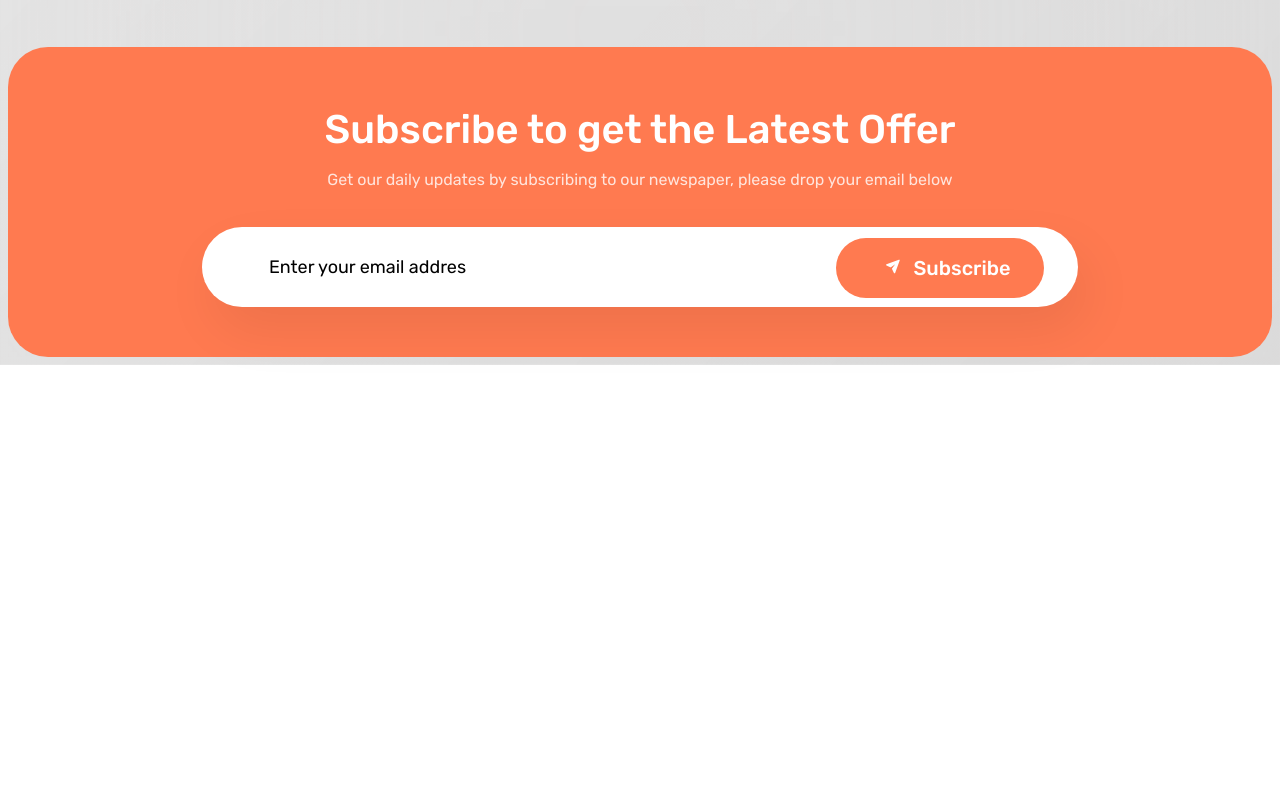
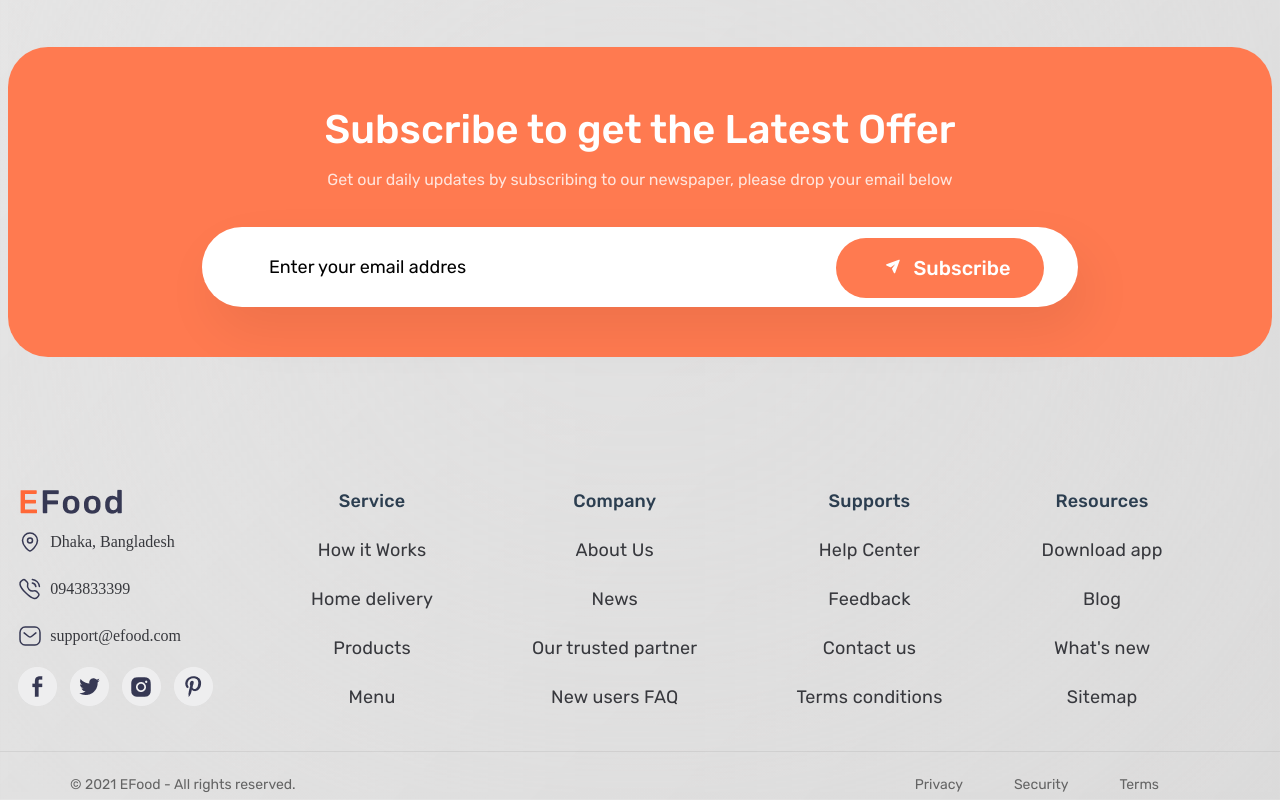
Before and after one commit to Kizya007/deliveryProject, a Vue app: page / in a window 1280 px wide. Shown: the part 5076-5876 px from the top of the page. Before the commit the page ends 5441 px from the top, so only its background shows below. Built offline with nearby package versions, Linux system fonts and the light colour scheme.

Commit message:
create footer and end work landing page

```diff
--- a/src/assets/Footer.scss
+++ b/src/assets/Footer.scss
@@ -0,0 +1,113 @@
+footer {
+  display: flex;
+  align-items: center;
+  justify-content: center;
+  flex-direction: column;
+  .content {
+    display: flex;
+    align-items: center;
+    justify-content: center;
+
+    margin-bottom: 29px;
+
+    margin-top: 120px;
+    .content-block {
+      display: flex;
+      flex-direction: column;
+
+      &__img {
+        width: 106px;
+
+        margin-bottom: 8px;
+      }
+
+      &__image {
+        width: 195px;
+      }
+
+      &__info {
+        display: flex;
+        align-items: center;
+        justify-content: flex-start;
+
+        color: #37383d;
+        font-family: DM Sans;
+        font-size: 16px;
+        font-style: normal;
+        font-weight: 400;
+        line-height: 32px;
+
+        margin-bottom: 15px;
+        margin-right: 130px;
+
+        svg {
+          margin-right: 8px;
+        }
+      }
+    }
+    .right-block {
+      margin-right: 99px;
+
+      &__title {
+        font-family: Rubik;
+        font-size: 18px;
+        font-style: normal;
+        font-weight: 500;
+        line-height: 49px; /* 272.222% */
+        letter-spacing: 0.18px;
+      }
+
+      &__text {
+        color: var(--primary, #37383d);
+        font-family: Rubik;
+        font-size: 18px;
+        font-style: normal;
+        font-weight: 400;
+        line-height: 49px;
+        letter-spacing: 0.18px;
+
+        cursor: pointer;
+      }
+    }
+  }
+  .line {
+    width: 1472px;
+    height: 1px;
+
+    opacity: 0.20000000298023224;
+    background: #969696;
+
+    margin-bottom: 26px;
+  }
+  .privacy {
+    display: flex;
+    align-items: center;
+    justify-content: space-between;
+
+    width: 1140px;
+
+    &-info {
+      color: var(--medium-dark, #646464);
+      font-family: Rubik;
+      font-size: 14px;
+      font-style: normal;
+      font-weight: 400;
+      line-height: 14px;
+    }
+    &-list {
+      display: flex;
+      align-items: center;
+
+      &__item {
+        margin-right: 51px;
+
+        color: var(--medium-dark, #646464);
+        font-family: Rubik;
+        font-size: 14px;
+        font-style: normal;
+        font-weight: 400;
+        line-height: 14px;
+      }
+    }
+  }
+}
--- a/src/components/MainFooter.vue
+++ b/src/components/MainFooter.vue
@@ -1,21 +1,83 @@
 <template>
-    <div>
-
+  <footer>
+    <div class="content">
+      <ul class="content-block">
+        <li class="content-block__img">
+          <img src="@/assets/png/efood.png" alt="" />
+        </li>
+        <li class="content-block__info">
+          <PointIcon />
+          Dhaka, Bangladesh
+        </li>
+        <li class="content-block__info">
+          <PhoneIcon />
+          0943833399
+        </li>
+        <li class="content-block__info">
+          <EmailSendIcon />
+          support@efood.com
+        </li>
+        <li class="content-block__image">
+          <img src="@/assets/png/Sosmed.png" alt="" />
+        </li>
+      </ul>
+      <ul class="right-block">
+        <li class="right-block__title">Service</li>
+        <li class="right-block__text">How it Works</li>
+        <li class="right-block__text">Home delivery</li>
+        <li class="right-block__text">Products</li>
+        <li class="right-block__text">Menu</li>
+      </ul>
+      <ul class="right-block">
+        <li class="right-block__title">Company</li>
+        <li class="right-block__text">About Us</li>
+        <li class="right-block__text">News</li>
+        <li class="right-block__text">Our trusted partner</li>
+        <li class="right-block__text">New users FAQ</li>
+      </ul>
+      <ul class="right-block">
+        <li class="right-block__title">Supports</li>
+        <li class="right-block__text">Help Center</li>
+        <li class="right-block__text">Feedback</li>
+        <li class="right-block__text">Contact us</li>
+        <li class="right-block__text">Terms conditions</li>
+      </ul>
+      <ul class="right-block">
+        <li class="right-block__title">Resources</li>
+        <li class="right-block__text">Download app</li>
+        <li class="right-block__text">Blog</li>
+        <li class="right-block__text">What's new</li>
+        <li class="right-block__text">Sitemap</li>
+      </ul>
     </div>
+    <div class="line"></div>
+    <div class="privacy">
+      <p class="privacy-info">© 2021 EFood - All rights reserved.</p>
+      <ul class="privacy-list">
+        <li class="privacy-list__item">Privacy</li>
+        <li class="privacy-list__item">Security</li>
+        <li class="privacy-list__item">Terms</li>
+      </ul>
+    </div>
+  </footer>
 </template>
 
 <script>
-
+import PointIcon from "@/assets/icon/PointIcon.vue";
+import PhoneIcon from "@/assets/icon/PhoneIcon.vue";
+import EmailSendIcon from "@/assets/icon/EmailSendIcon.vue";
 
 export default {
-    name: 'MainFooter',
+  name: "MainFooter",
 
-    components: {
-
-    }
-}
+  components: {
+    PointIcon,
+    PhoneIcon,
+    EmailSendIcon,
+  },
+};
 </script>
 
-<style lang="scss" scoped >
-@import '@/assets/Footer.scss';
+<style lang="scss" scoped>
+@import "@/assets/Footer.scss";
 </style>
```
Also changed, not shown: src/assets/icon/EmailSendIcon.vue (+23 -5 lines), src/assets/png/Sosmed.png (added).
